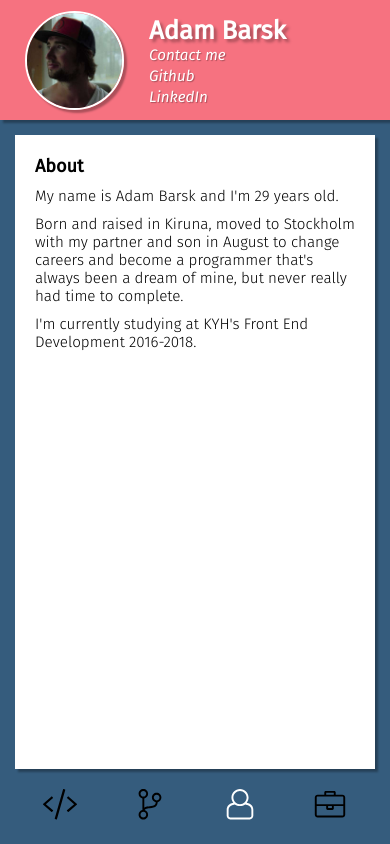
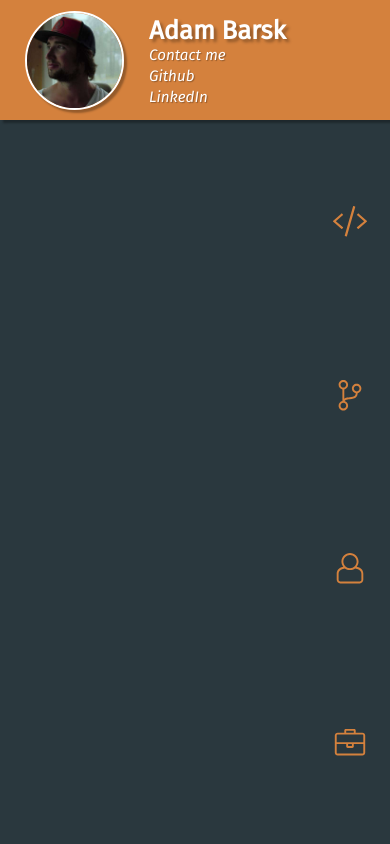
Before and after one commit to AdamBarsk-zz/react-portfolio, a React app: page / in a window 390 px wide. Built offline with nearby package versions, Linux system fonts and the light colour scheme.

Commit message:
new colors

```diff
--- a/src/components/About.js
+++ b/src/components/About.js
@@ -6,8 +6,8 @@ const About = props => (
     <h2>About</h2>
     <article>
       <p>My name is Adam Barsk and I&apos;m 29 years old.</p>
+      <p>I&apos;m currently studying at KYH&apos;s Front End Development 2016-2018.</p>
       <p>Born and raised in Kiruna, moved to Stockholm with my partner and son in August to change careers and become a programmer that&apos;s always been a dream of mine, but never really had time to complete.</p>
-      <p>I&apos;m currently studying at KYH&apos;s Front End Development 2016-2018.</p>
     </article>
   </div>
 );
--- a/src/containers/App.js
+++ b/src/containers/App.js
@@ -22,7 +22,7 @@ export default class App extends Component {
       {
         id: 'About',
         category: 'about',
-        active: true,
+        active: window.innerWidth >= 420 ? true : false,
         icon: 'user-alt',
       },
       {
--- a/src/sass/components/content.scss
+++ b/src/sass/components/content.scss
@@ -8,14 +8,13 @@
 	height: 100%;
 	max-height: calc(100vh - 120px);
 	padding: 15px;
-	grid-template-columns: 1fr;
-	grid-template-rows: 1fr 50px;
+	grid-template-columns: 1fr 50px;
+	grid-template-rows: 1fr;
 	grid-template-areas:
-		"content"
-		".";
+		"content content";
 	grid-column-gap: 10px;
 	grid-row-gap: 10px;
-	background-color: $main;
+	background-color: $dark-gray;
 	box-sizing: border-box;
 
 	@media screen and (min-width: $breakpoint-desktop) {
@@ -84,9 +83,8 @@
 	&icons {
 		z-index: 1;
 		display: grid;
-		grid-column: 1;
-		grid-row: 2;
-		grid-template-columns: 1fr 1fr 1fr 1fr;
+		grid-column: 2;
+		grid-row: 1;
 
 		@media screen and (min-width: $breakpoint-desktop) {
 			grid-template-columns: 1fr 1fr;
@@ -101,7 +99,7 @@
 			@include clear-button();
 			width: 100%;
 			height: 100%;
-			color: $black;
+			color: $light-orange;
 			transition: color 0.7s linear;
 
 			@media screen and (min-width: $breakpoint-desktop) {
@@ -109,11 +107,11 @@
 			}
 
 			&.active {
-				color: $white;
+				color: $dark-gray;
 				transition: color 0.3s linear;
 
 				@media screen and (min-width: $breakpoint-desktop) {
-					color: $black;
+					color: $dark-gray;
 				}
 			}
 
--- a/src/sass/components/header.scss
+++ b/src/sass/components/header.scss
@@ -8,7 +8,7 @@
 	grid-template-rows: 1fr;
 	justify-content: center;
 	align-items: center;
-	background: $header;
+	background: $light-orange;;
 	height: 120px;
 	min-height: 120px;
 	z-index: 1;
--- a/src/sass/mixins/index.scss
+++ b/src/sass/mixins/index.scss
@@ -1,7 +1,7 @@
 @import "../variables/colors.scss";
 
 @mixin grid-content-alignment($area) {
-	padding: 20px;
+	padding: 20px 60px 20px 20px;
 	grid-area: content;
 
 	@media screen and (min-width: $breakpoint-desktop) {
--- a/src/sass/variables/colors.scss
+++ b/src/sass/variables/colors.scss
@@ -2,3 +2,8 @@ $header: #F67280;
 $main: #355C7D;
 $white: #ffffff;
 $black: #000000;
+$orange: #ff5400;
+
+$dark-gray: #2A383E;
+$light-gray: #D9D9D9;
+$light-orange: #D4813D;
--- a/src/sass/variables/fonts.scss
+++ b/src/sass/variables/fonts.scss
@@ -12,7 +12,7 @@ body * {
     h3 {
         font-size: 1.125rem;
         margin: 0 0 10px 0;
-        color: $black;
+        color: $dark-gray;
         font-weight: bold;
     }
     h4,
@@ -21,10 +21,10 @@ body * {
         font-size: 0.95rem;
         font-weight: normal;
         margin: 0 0 10px 0;
-        color: $black;
+        color: $dark-gray;
     }
     p {
-        color: $black;
+        color: $dark-gray;
         font-weight: 300;
         margin: 0;
     }
@@ -32,7 +32,7 @@ body * {
         text-decoration: none;
         font-style: italic;
         text-shadow: 1px 1px 1px rgba(0, 0, 0, 0.3);
-        color: $black;
+        color: $dark-gray;
         font-weight: 400;
         cursor: pointer;
         &:hover {
```
Also changed, not shown: src/style.css, 1 other file.
